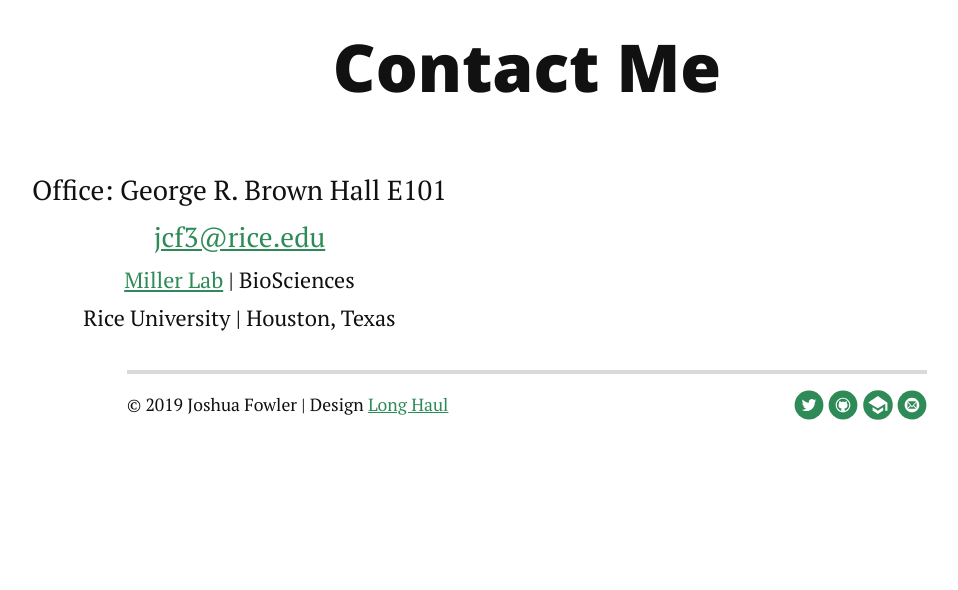
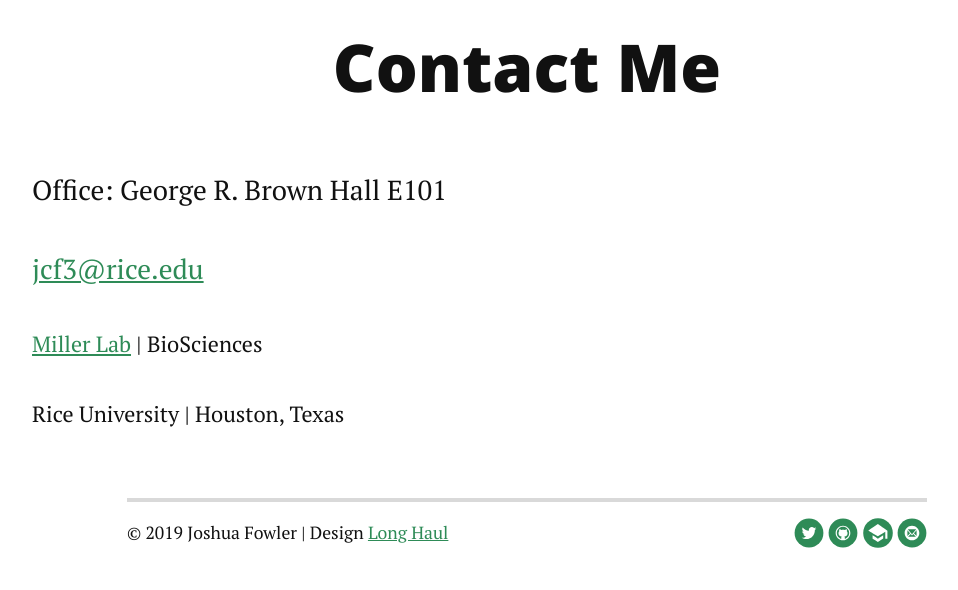
Before and after one commit to joshuacfowler/joshuacfowler.github.io, a Jekyll site: the page built from contact.md, in a window 1280 px wide. Shown: the part 330-920 px from the top of the page, without its empty margins (113-1071 px from the left). Built offline with Jekyll 4.4.1, drawn with Linux system fonts in a browser that asks for light colours; nearby versions of some CDN libraries.

Commit message:
Update contact.md

```diff
--- a/contact.md
+++ b/contact.md
@@ -7,10 +7,10 @@ title: Contact
   <h1 class="pageTitle">Contact Me</h1>
   <div class="contactContent">
 
-   <center class="intro">Office: George R. Brown Hall E101 </center>
-   <center class="intro"><a href="mailto:jcf3@rice.edu">jcf3@rice.edu</a></center>
-   <center><a href="http://www.owlnet.rice.edu/~tm9/">Miller Lab</a> | BioSciences</center>
-   <center>Rice University | Houston, Texas</center>
+   <p class="intro">Office: George R. Brown Hall E101 </p>
+   <p class="intro"><a href="mailto:jcf3@rice.edu">jcf3@rice.edu</a></p>
+   <p><a href="http://www.owlnet.rice.edu/~tm9/">Miller Lab</a> | BioSciences</p>
+   <p>Rice University | Houston, Texas</p>
 
   </div>
 </div>
```
